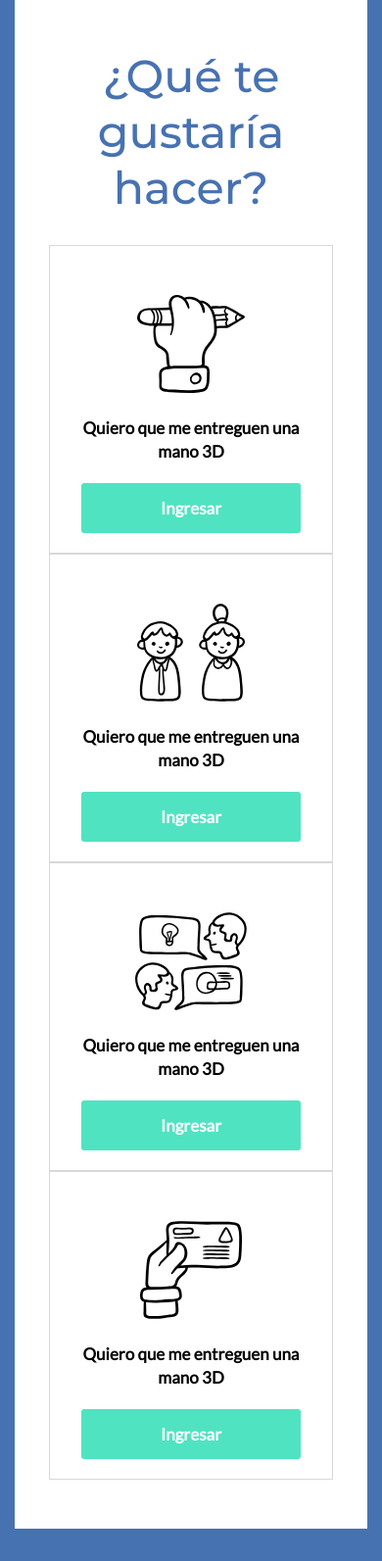
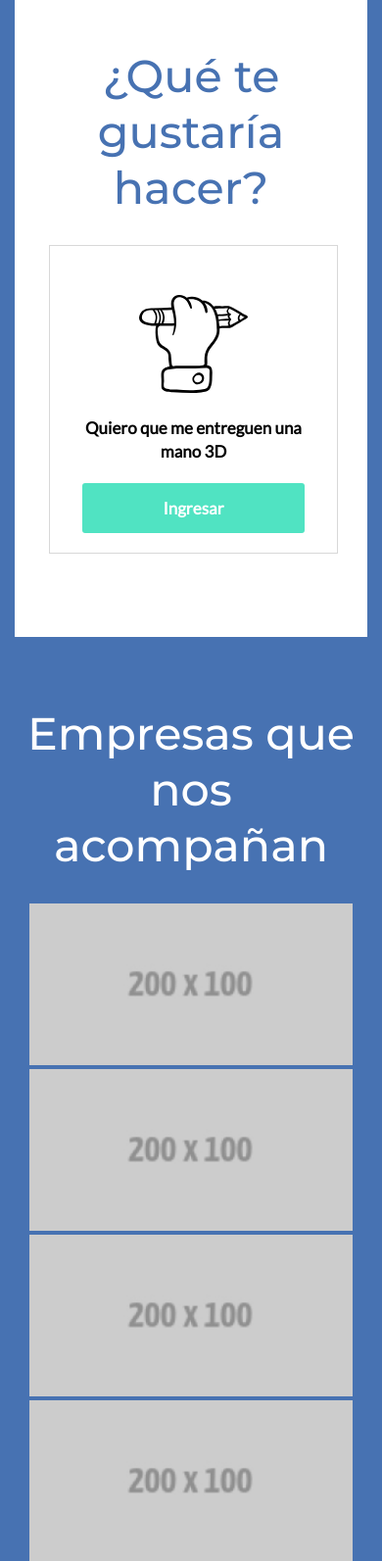
Before and after one commit to TheAtomicLab/WebArgentinaton, a PHP site: page /views/home.html in a window 390 px wide. Shown: the part 3240-4833 px from the top of the page at 98% size. Run offline with PHP 8.4, Linux system fonts and the light colour scheme.

Commit message:
what section ready for mobile

```diff
--- a/public-development/scss/views/_home.scss
+++ b/public-development/scss/views/_home.scss
@@ -158,5 +158,17 @@ footer{
 				}
 			}
 		}
+		&.what{
+			overflow:hidden;
+			.margin-bottom-mob, {
+				margin-bottom:35px;
+			}
+			.full-width-mob{
+				overflow-x:scroll;
+				.row{
+					width:1300px;
+				}
+			}
+		}
 	}
 }
--- a/views/home.html
+++ b/views/home.html
@@ -103,8 +103,9 @@
         		<h3>
         			¿Qué te gustaría hacer?
         		</h3>
-                <article class="row">
-                	<div class="col-md-3">
+        		<article class="full-width-mob">
+	                <div class="row">
+	                	<div class="col-xs-3 col-md-3 col-sm-6 margin-bottom-mob">
 	                		<div class="item-box">
 		                		<div class="icon">
 		                			<img src="../public/img/pencil.svg" alt="mano">
@@ -118,7 +119,7 @@
 		                		</div>
 	                		</div>
 	                	</div>
-                	<div class="col-md-3">
+	                	<div class="col-xs-3 col-md-3 col-sm-6 margin-bottom-mob">
 	                		<div class="item-box">
 		                		<div class="icon">
 		                			<img src="../public/img/people.svg" alt="people">
@@ -132,7 +133,7 @@
 		                		</div>
 	                		</div>
 	                	</div>
-                	<div class="col-md-3">
+	                	<div class="col-xs-3 col-md-3 col-sm-6">
 	                		<div class="item-box">
 		                		<div class="icon">
 		                			<img src="../public/img/discussion.svg" alt="discussion">
@@ -146,7 +147,7 @@
 		                		</div>
 	                		</div>
 	                	</div>
-                	<div class="col-md-3">
+	                	<div class="col-xs-3 col-md-3 col-sm-6">
 	                		<div class="item-box">
 		                		<div class="icon">
 		                			<img src="../public/img/id-card.svg" alt="card">
@@ -157,6 +158,7 @@
 		                		</div>
 		                		<div class="btn btn-lg">
 		                			Ingresar
+		                		</div>
 	                		</div>
 	                	</div>
 	                </div>
```
Also changed, not shown: public/css/styles.css, 1 other file. Lines whose indentation alone changed are shown as unchanged.
